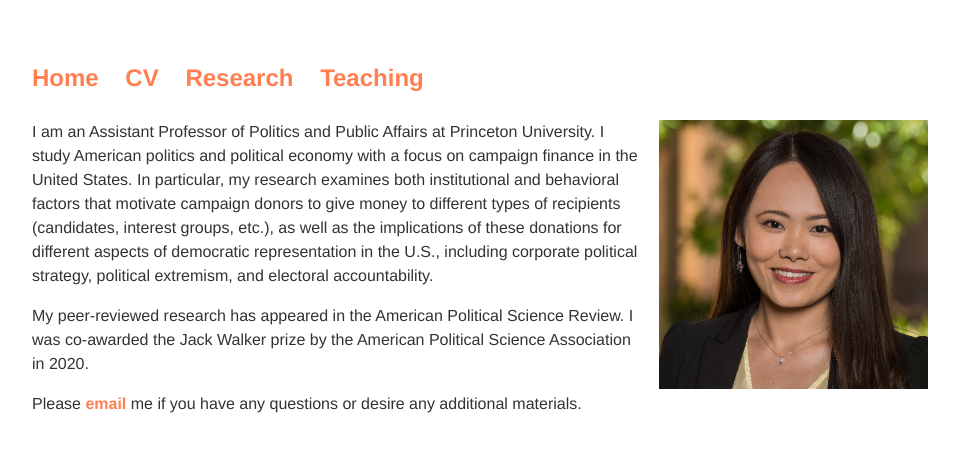
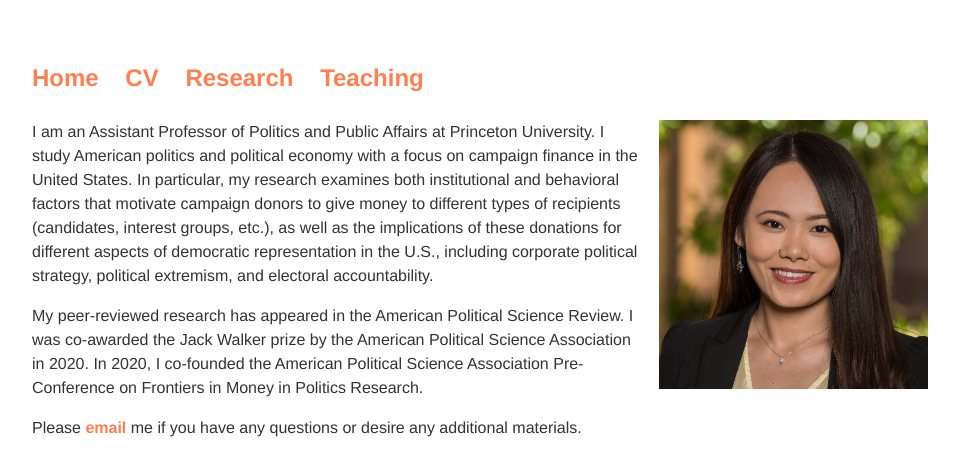
Before and after one commit to zhaoliresearch/zhaoliresearch.github.io, a Jekyll site: the page built from index.html, in a window 1280 px wide. Shown: the top 476 px of the page, without its empty margins (160-1119 px from the left). Built offline with Jekyll 4.4.1, drawn with Linux system fonts in a browser that asks for light colours.

Commit message:
Update index.html

```diff
--- a/index.html
+++ b/index.html
@@ -9,7 +9,7 @@ title: Zhao Li, Ph.D.
 
 	<p><img src="headshot/Zhao Li_headshot.jpg" alt="Headshot" style="width:30%;height:30%;margin-left:15px;margin-bottom:15px;float:right;">I am an Assistant Professor of Politics and Public Affairs at Princeton University. I study American politics and political economy with a focus on campaign finance in the United States. In particular, my research examines both institutional and behavioral factors that motivate campaign donors to give money to different types of recipients (candidates, interest groups, etc.), as well as the implications of these donations for different aspects of democratic representation in the U.S., including corporate political strategy, political extremism, and electoral accountability.</p>
 
-        <p>My peer-reviewed research has appeared in the American Political Science Review. I was co-awarded the Jack Walker prize by the American Political Science Association in 2020.</p>
+        <p>My peer-reviewed research has appeared in the American Political Science Review. I was co-awarded the Jack Walker prize by the American Political Science Association in 2020. In 2020, I co-founded the American Political Science Association Pre-Conference on Frontiers in Money in Politics Research.</p>
 
 	<p>Please <a href="mailto:zhaoliresearch@gmail.com">email</a> me if you have any questions or desire any additional materials.</p>
 </div><!-- /.blurb -->
```
